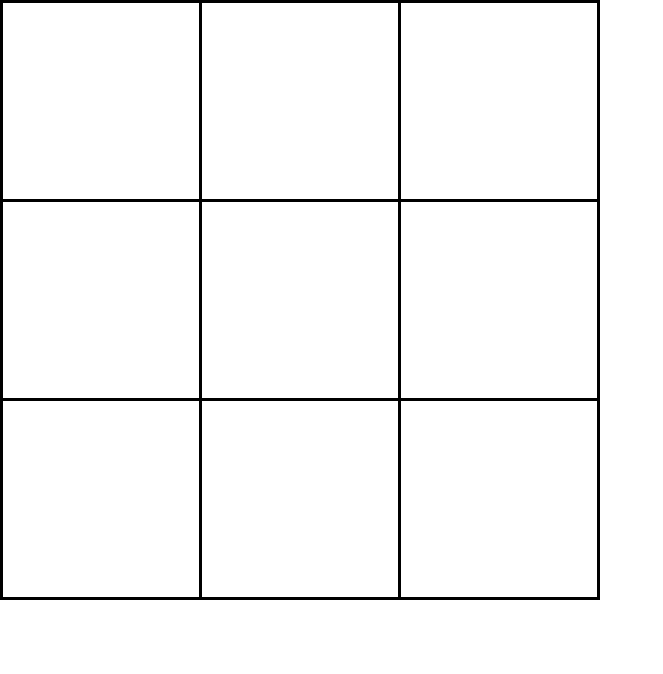
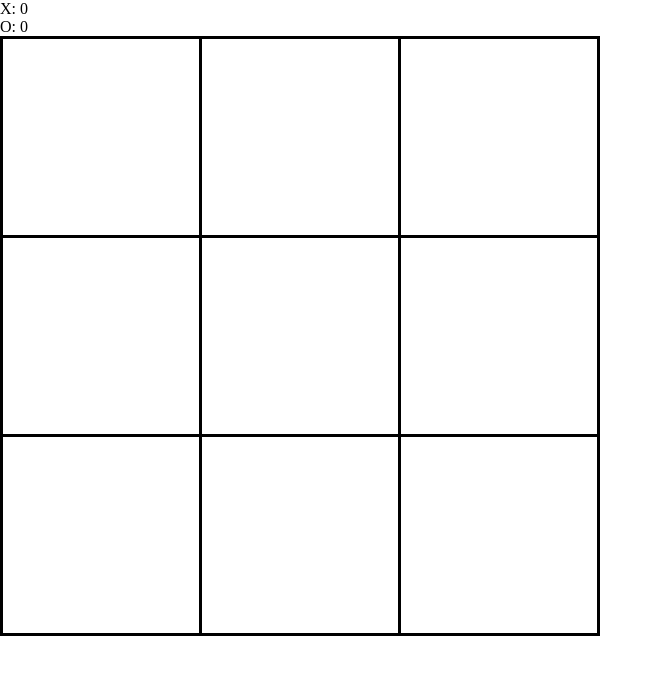
Before and after one commit to Radisza/TicTacToe, a plain HTML site: page index.html in a window 1280 px wide. Shown: the whole page, without its empty margins (0-663 px from the left). Drawn offline with Linux system fonts and the light colour scheme.

Commit message:
Add user class and basic game class.
Basic game class is used to place user and board on the page.

```diff
--- a/index.html
+++ b/index.html
@@ -9,6 +9,7 @@
 </head>
 <body>
     <div class="container">
+        <div class="stats"></div>
         <div class="board_container"> </div>
     </div>
 </body>
--- a/script.js
+++ b/script.js
@@ -26,7 +26,7 @@ function createBoard(size) {
         });
     }
 
-    create_html_board = () => {
+    create_html_elem = () => {
         const table = document.createElement('table');
         for (let i = 0 ; i < size; i++) {
             const row = table.insertRow(-1);
@@ -42,10 +42,48 @@ function createBoard(size) {
         return table;
     }
 
-    return {create_html_board};
+    return {create_html_elem};
 }
 
-const game_board = createBoard(3);
+function createUser(sign) {
+    let wins = 0;
 
-let board_container = document.querySelector('.board_container');
-board_container.appendChild(game_board.create_html_board());
+    const get_num_of_wins = () => wins;
+    const mark_win = () => wins++;
+    const get_sign = () => sign;
+
+    const create_html_elem = () => {
+        const user_elem = document.createElement('div');
+        user_elem.classList.add(`${sign}_points`);
+        user_elem.textContent = `${sign}: ${get_num_of_wins()}`;
+
+        return user_elem;
+    }
+
+    const update_html_elem = () => {
+        document.querySelector(`.${sign}_points`);
+        user_elem.textContent = `${sign}: ${wins}`;
+    }
+
+    return {get_num_of_wins, mark_win, get_sign, create_html_elem, update_html_elem};
+}
+
+function createGame(board_size) {
+    const users = [createUser('X'), createUser('O')];
+    const board = createBoard(board_size);
+
+    new_game = () => {
+        let stats = document.querySelector('.stats');
+        users.forEach((user) =>  {
+            stats.appendChild(user.create_html_elem())
+        });
+
+        let board_container = document.querySelector('.board_container');
+        board_container.appendChild(board.create_html_elem());
+    }
+
+    return {new_game};
+}
+
+const game = createGame(3);
+game.new_game();
--- a/styles.css
+++ b/styles.css
@@ -18,3 +18,11 @@
 .board_container td {
     border: 3px solid black;
 }
+
+.users {
+    display: flex;
+    justify-content: center;
+    align-items: center;
+    gap: 16px;
+    padding: 16px;
+}
```
